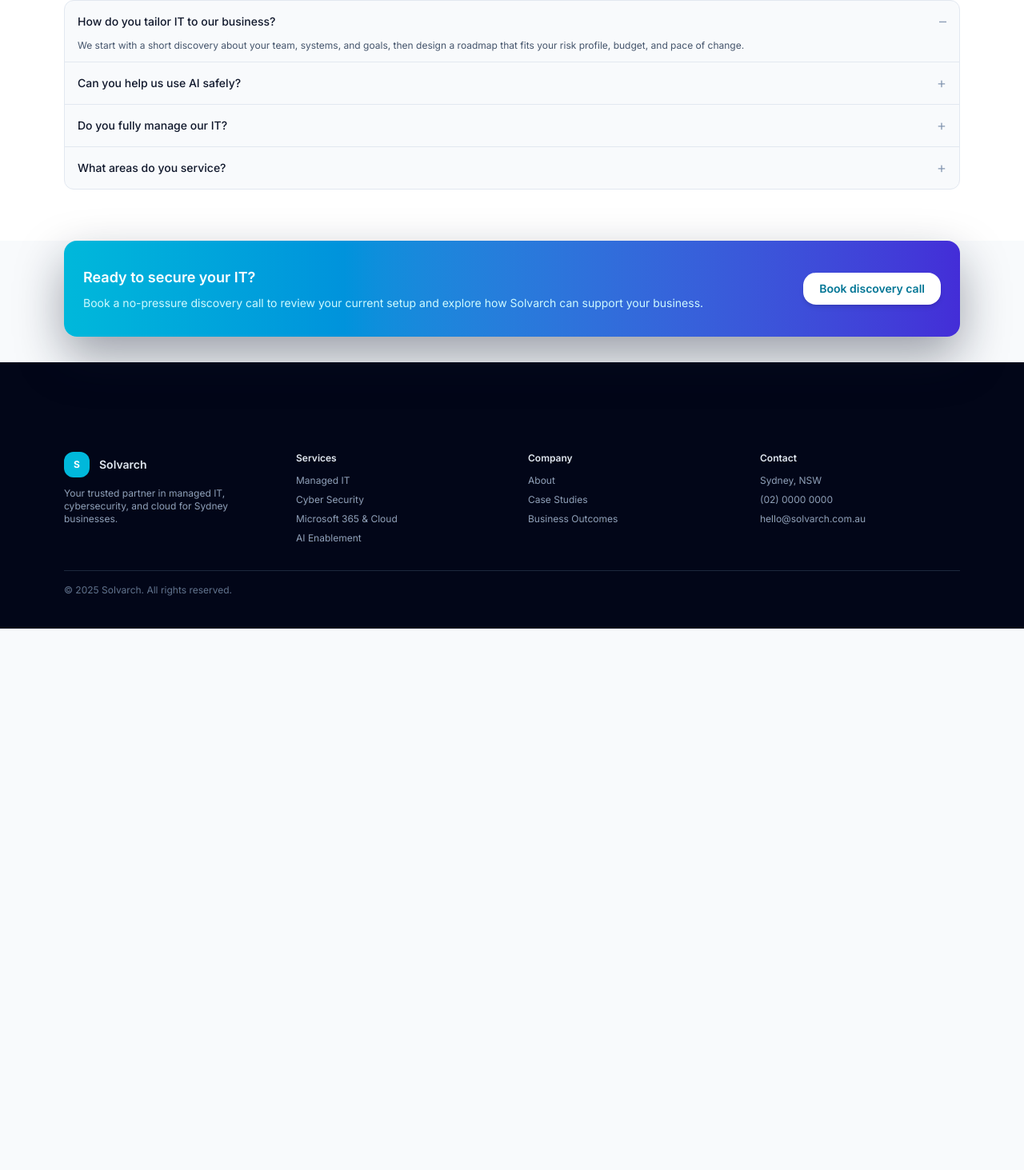
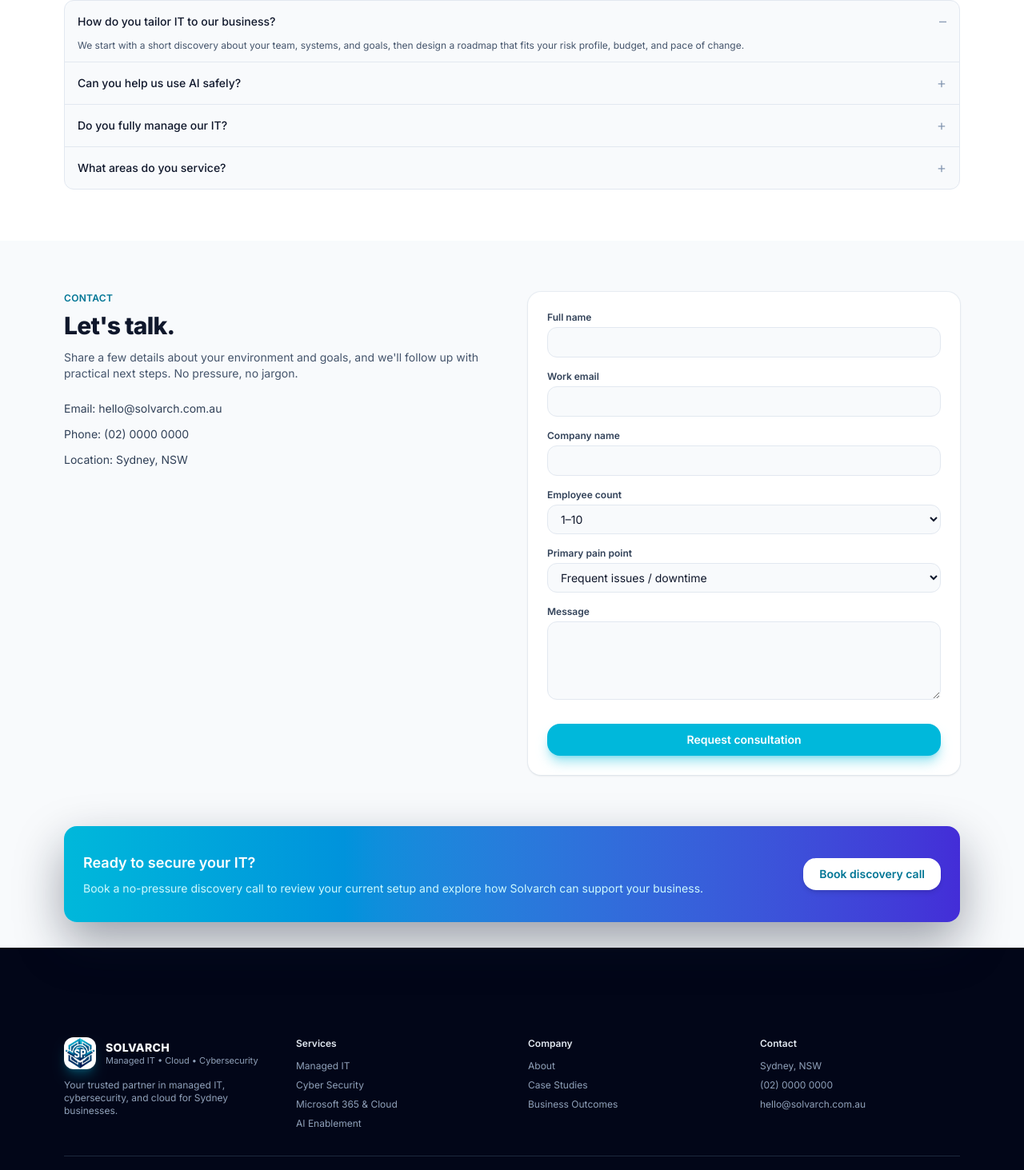
Before and after one commit to Bitrip049/solvarch-site, a React (Vite) app: page / in a window 1280 px wide. Shown: the part 2694-4157 px from the top of the page at 80% size. Before the commit the page ends 3480 px from the top, so only its background shows below. Built offline with nearby package versions, Linux system fonts and the light colour scheme.

Commit message:
Add homepage contact form, footer links, and Solvarch favicon

```diff
--- a/index.html
+++ b/index.html
@@ -2,7 +2,7 @@
 <html lang="en">
   <head>
     <meta charset="UTF-8" />
-    <link rel="icon" type="image/svg+xml" href="/vite.svg" />
+    <link rel="icon" type="image/svg+xml" href="/solvarch-favicon.svg" />
     <meta name="viewport" content="width=device-width, initial-scale=1.0" />
     <link rel="preconnect" href="https://fonts.googleapis.com" />
     <link rel="preconnect" href="https://fonts.gstatic.com" crossorigin />
--- a/src/App.tsx
+++ b/src/App.tsx
@@ -191,7 +191,7 @@ function App() {
 
       <main className="relative pb-32">
         {/* Hero */}
-        <section className="border-b border-slate-200 bg-slate-50">
+        <section id="top" className="border-b border-slate-200 bg-slate-50">
           <div className="mx-auto grid max-w-6xl grid-cols-1 gap-12 px-4 py-16 lg:grid-cols-2 lg:py-24">
             <div className="space-y-6">
               <div className="inline-flex items-center gap-2 rounded-full bg-cyan-50 px-3 py-1 text-xs font-medium text-cyan-700">
@@ -516,6 +516,117 @@ function App() {
           </div>
         </section>
 
+        {/* Contact section with form */}
+        <section id="contact" className="bg-slate-50 py-16">
+          <div className="mx-auto max-w-6xl px-4 md:grid md:grid-cols-2 md:gap-10">
+            <div className="mb-10 md:mb-0">
+              <p className="text-xs font-semibold uppercase tracking-wide text-cyan-700">
+                Contact
+              </p>
+              <h2 className="mt-2 text-2xl font-extrabold tracking-tight text-slate-900 md:text-3xl">
+                Let&apos;s talk.
+              </h2>
+              <p className="mt-3 text-sm text-slate-600">
+                Share a few details about your environment and goals, and we&apos;ll
+                follow up with practical next steps. No pressure, no jargon.
+              </p>
+
+              <div className="mt-6 space-y-3 text-sm text-slate-700">
+                <p>Email: hello@solvarch.com.au</p>
+                <p>Phone: (02) 0000 0000</p>
+                <p>Location: Sydney, NSW</p>
+              </div>
+            </div>
+
+            <div className="rounded-2xl bg-white p-6 shadow-sm ring-1 ring-slate-200/70">
+              <form
+                name="contact"
+                method="POST"
+                data-netlify="true"
+                className="space-y-4"
+              >
+                <input type="hidden" name="form-name" value="contact" />
+                <div>
+                  <label className="block text-xs font-semibold text-slate-700">
+                    Full name
+                  </label>
+                  <input
+                    type="text"
+                    name="name"
+                    className="mt-1 w-full rounded-xl border border-slate-200 bg-slate-50 px-3 py-2 text-sm outline-none focus:border-cyan-400 focus:ring-1 focus:ring-cyan-400"
+                    required
+                  />
+                </div>
+                <div>
+                  <label className="block text-xs font-semibold text-slate-700">
+                    Work email
+                  </label>
+                  <input
+                    type="email"
+                    name="email"
+                    className="mt-1 w-full rounded-xl border border-slate-200 bg-slate-50 px-3 py-2 text-sm outline-none focus:border-cyan-400 focus:ring-1 focus:ring-cyan-400"
+                    required
+                  />
+                </div>
+                <div>
+                  <label className="block text-xs font-semibold text-slate-700">
+                    Company name
+                  </label>
+                  <input
+                    type="text"
+                    name="company"
+                    className="mt-1 w-full rounded-xl border border-slate-200 bg-slate-50 px-3 py-2 text-sm outline-none focus:border-cyan-400 focus:ring-1 focus:ring-cyan-400"
+                  />
+                </div>
+                <div>
+                  <label className="block text-xs font-semibold text-slate-700">
+                    Employee count
+                  </label>
+                  <select
+                    name="employeeCount"
+                    className="mt-1 w-full rounded-xl border border-slate-200 bg-slate-50 px-3 py-2 text-sm outline-none focus:border-cyan-400 focus:ring-1 focus:ring-cyan-400"
+                  >
+                    <option>1–10</option>
+                    <option>11–50</option>
+                    <option>50+</option>
+                  </select>
+                </div>
+                <div>
+                  <label className="block text-xs font-semibold text-slate-700">
+                    Primary pain point
+                  </label>
+                  <select
+                    name="painPoint"
+                    className="mt-1 w-full rounded-xl border border-slate-200 bg-slate-50 px-3 py-2 text-sm outline-none focus:border-cyan-400 focus:ring-1 focus:ring-cyan-400"
+                  >
+                    <option>Frequent issues / downtime</option>
+                    <option>Security and compliance</option>
+                    <option>Cloud / Microsoft 365</option>
+                    <option>Strategy and planning</option>
+                    <option>Other</option>
+                  </select>
+                </div>
+                <div>
+                  <label className="block text-xs font-semibold text-slate-700">
+                    Message
+                  </label>
+                  <textarea
+                    name="message"
+                    rows={4}
+                    className="mt-1 w-full rounded-xl border border-slate-200 bg-slate-50 px-3 py-2 text-sm outline-none focus:border-cyan-400 focus:ring-1 focus:ring-cyan-400"
+                  />
+                </div>
+                <button
+                  type="submit"
+                  className="mt-2 w-full rounded-2xl bg-cyan-500 px-4 py-2.5 text-sm font-semibold text-white shadow-lg shadow-cyan-500/40 hover:bg-cyan-600"
+                >
+                  Request consultation
+                </button>
+              </form>
+            </div>
+          </div>
+        </section>
+
         {/* Floating CTA above footer */}
         <section className="relative z-10 -mb-24 pointer-events-none">
           <div className="mx-auto max-w-6xl px-4">
@@ -539,15 +650,24 @@ function App() {
       </main>
 
       {/* Footer */}
-      <footer id="contact" className="relative z-0 bg-slate-950 pt-28 pb-10 text-slate-200">
+      <footer id="site-footer" className="relative z-0 bg-slate-950 pt-28 pb-10 text-slate-200">
         <div className="mx-auto max-w-6xl px-4">
           <div className="grid gap-10 md:grid-cols-4">
             <div className="space-y-3">
               <div className="flex items-center gap-3">
-                <div className="flex h-8 w-8 items-center justify-center rounded-xl bg-cyan-500 text-xs font-bold text-white">
-                  S
+                <img
+                  src={logo}
+                  alt="Solvarch logo"
+                  className="h-10 w-10 rounded-xl object-cover shadow-lg shadow-cyan-500/30"
+                />
+                <div className="leading-tight">
+                  <div className="text-sm font-extrabold uppercase tracking-wide text-slate-50">
+                    Solvarch
+                  </div>
+                  <div className="text-[11px] text-slate-400">
+                    Managed IT • Cloud • Cybersecurity
+                  </div>
                 </div>
-                <span className="text-sm font-semibold">Solvarch</span>
               </div>
               <p className="text-xs text-slate-400">
                 Your trusted partner in managed IT, cybersecurity, and cloud for
@@ -558,19 +678,75 @@ function App() {
             <div>
               <h3 className="text-xs font-semibold text-slate-200">Services</h3>
               <ul className="mt-3 space-y-2 text-xs text-slate-400">
-                <li>Managed IT</li>
-                <li>Cyber Security</li>
-                <li>Microsoft 365 &amp; Cloud</li>
-                <li>AI Enablement</li>
+                <li>
+                  <button
+                    type="button"
+                    className="hover:text-slate-200"
+                    onClick={() => navTo("#services")}
+                  >
+                    Managed IT
+                  </button>
+                </li>
+                <li>
+                  <button
+                    type="button"
+                    className="hover:text-slate-200"
+                    onClick={() => navTo("#services")}
+                  >
+                    Cyber Security
+                  </button>
+                </li>
+                <li>
+                  <button
+                    type="button"
+                    className="hover:text-slate-200"
+                    onClick={() => navTo("#services")}
+                  >
+                    Microsoft 365 &amp; Cloud
+                  </button>
+                </li>
+                <li>
+                  <button
+                    type="button"
+                    className="hover:text-slate-200"
+                    onClick={() => navTo("#services")}
+                  >
+                    AI Enablement
+                  </button>
+                </li>
               </ul>
             </div>
 
             <div>
               <h3 className="text-xs font-semibold text-slate-200">Company</h3>
               <ul className="mt-3 space-y-2 text-xs text-slate-400">
-                <li>About</li>
-                <li>Case Studies</li>
-                <li>Business Outcomes</li>
+                <li>
+                  <button
+                    type="button"
+                    className="hover:text-slate-200"
+                    onClick={() => navTo("#top")}
+                  >
+                    About
+                  </button>
+                </li>
+                <li>
+                  <button
+                    type="button"
+                    className="hover:text-slate-200"
+                    onClick={() => navTo("#case-studies")}
+                  >
+                    Case Studies
+                  </button>
+                </li>
+                <li>
+                  <button
+                    type="button"
+                    className="hover:text-slate-200"
+                    onClick={() => navTo("#outcomes")}
+                  >
+                    Business Outcomes
+                  </button>
+                </li>
               </ul>
             </div>
 
```
Also changed, not shown: public/solvarch-favicon.svg (added).
